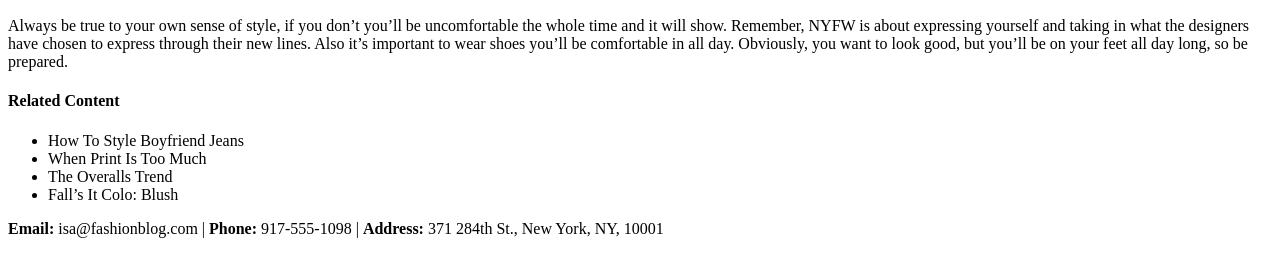
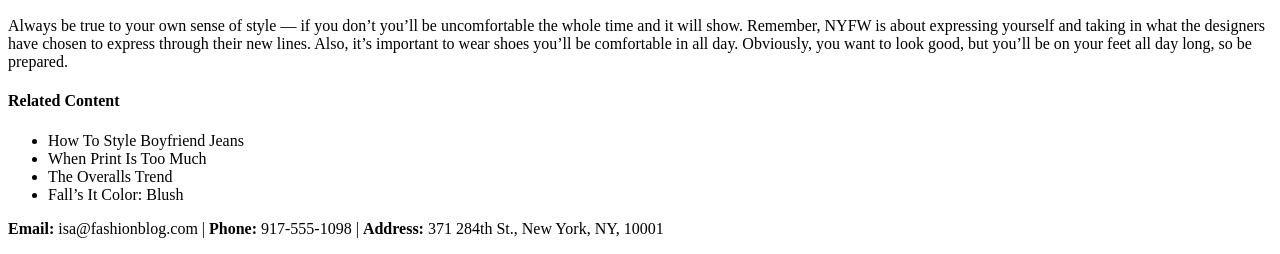
Before and after one commit to AshleyRiannaMorales/AshPortfolio.github.io, a plain HTML site: page FashionBlog.html in a window 1280 px wide. Shown: the part 1599-1853 px from the top of the page. Drawn offline with Linux system fonts and the light colour scheme.

Commit message:
Update FashionBlog.html

```diff
--- a/FashionBlog.html
+++ b/FashionBlog.html
@@ -24,16 +24,16 @@
             excited! </p>
         <h2> Dressing for the Shows </h2>
         <img src="https://raw.githubusercontent.com/cbatuic/fashion-blog/main/image-three.jpeg">
-        <p> Always be true to your own sense of style, if you don’t you’ll be uncomfortable the whole time and it will show. Remember, NYFW is
+        <p> Always be true to your own sense of style — if you don’t you’ll be uncomfortable the whole time and it will show. Remember, NYFW is
             about expressing yourself and taking in what the designers have chosen to express through their
-            new lines. Also it’s important to wear shoes you’ll be comfortable in all day. Obviously, you want to
+            new lines. Also, it’s important to wear shoes you’ll be comfortable in all day. Obviously, you want to
             look good, but you’ll be on your feet all day long, so be prepared. </p>
         <h4> Related Content </h4>
         <ul>
             <li> How To Style Boyfriend Jeans </li>
             <li> When Print Is Too Much </li>
             <li> The Overalls Trend </li>
-            <li> Fall’s It Colo: Blush </li>
+            <li> Fall’s It Color: Blush </li>
         </ul>
     </body>
     <div id='contact'>
```
